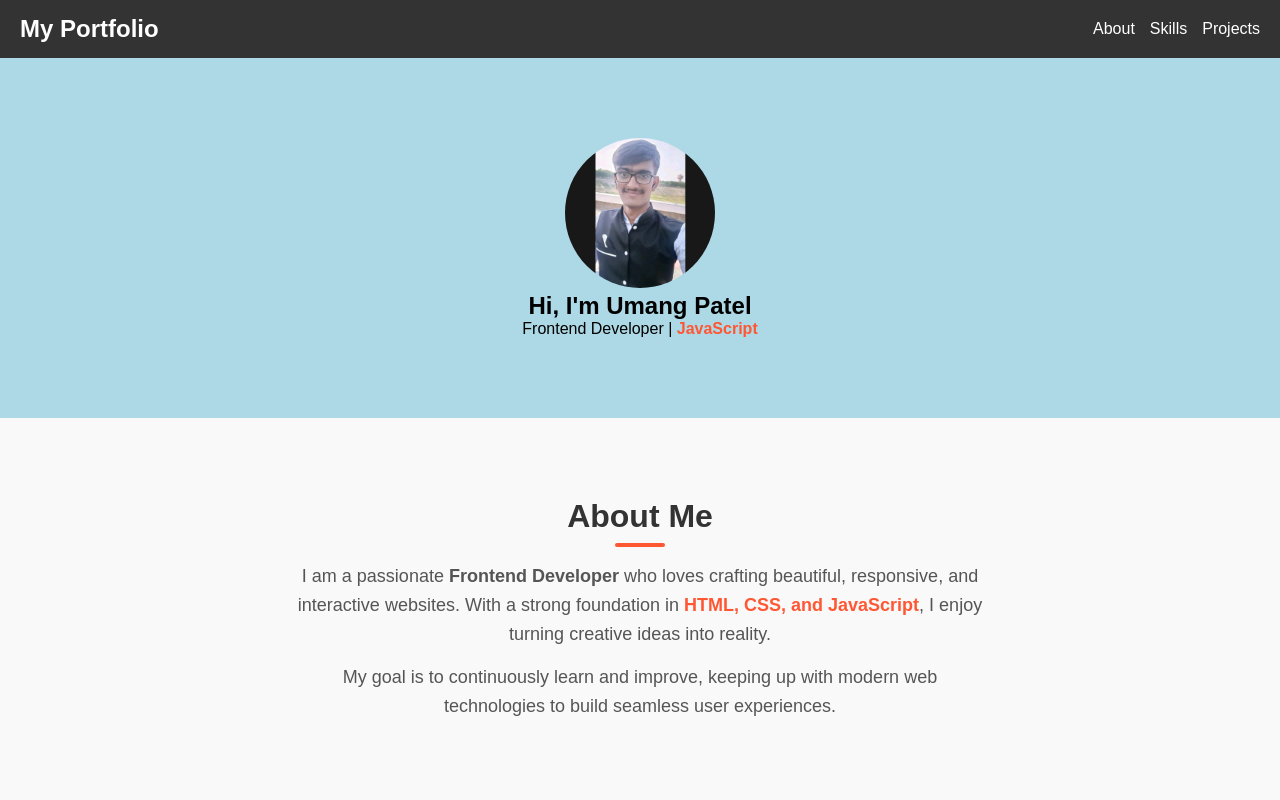
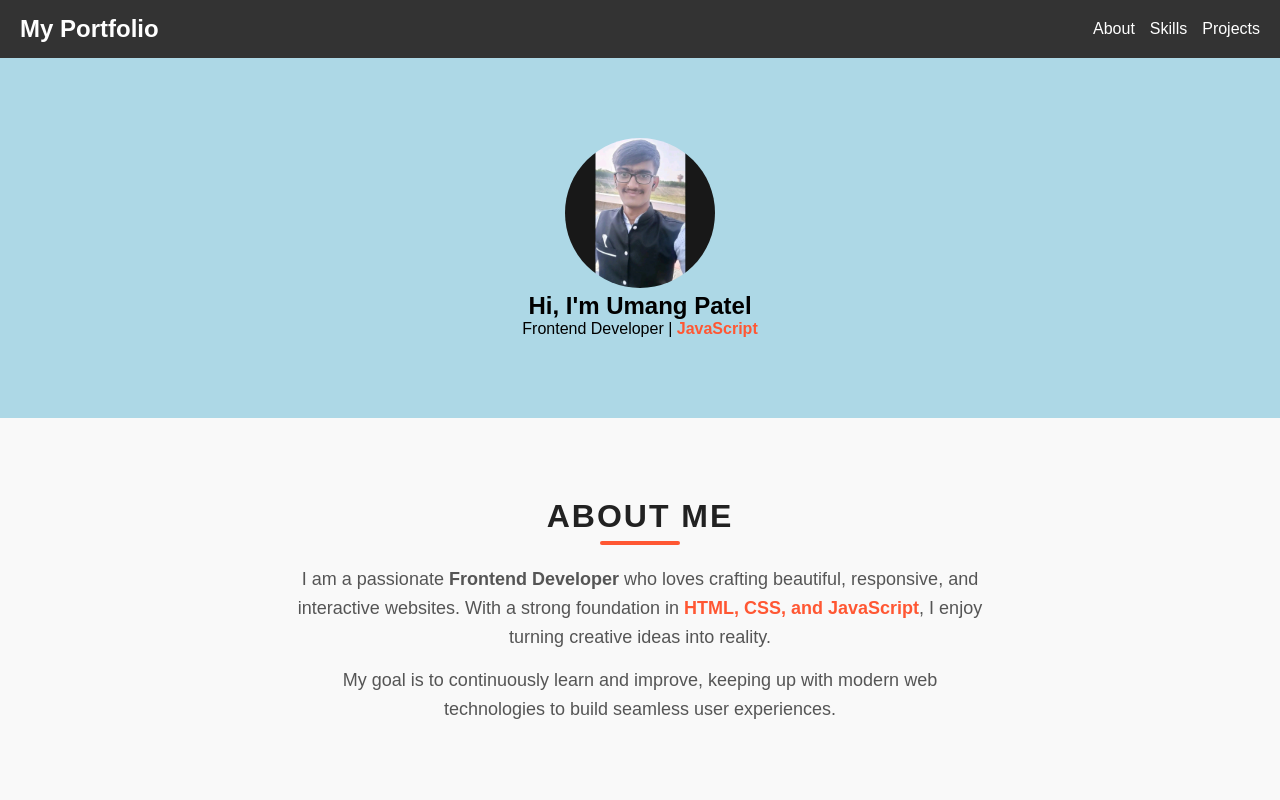
Before and after one commit to Umang4200/portfolio, a plain HTML site: page index.html in a window 1280 px wide. Shown: the top 800 px of the page. Drawn offline with Linux system fonts and the light colour scheme.

Commit message:
Updated portfolio

```diff
--- a/styles.css
+++ b/styles.css
@@ -79,6 +79,7 @@ section {
 }
 
 /* ================= About Section ================= */
+
 #about {
     background: #f9f9f9;
     text-align: center;
@@ -92,19 +93,22 @@ section {
 #about h2 {
     font-size: 32px;
     font-weight: bold;
-    color: #333;
+    color: #222;
+    text-transform: uppercase;
+    letter-spacing: 2px;
     position: relative;
-    display: inline-block;
-    margin-bottom: 15px;
+    margin-bottom: 30px;
 }
 
 #about h2::after {
     content: "";
-    display: block;
-    width: 50px;
+    width: 80px;
     height: 4px;
     background: #ff5733;
-    margin: 8px auto 0;
+    position: absolute;
+    left: 50%;
+    bottom: -10px;
+    transform: translateX(-50%);
     border-radius: 2px;
 }
 
```
